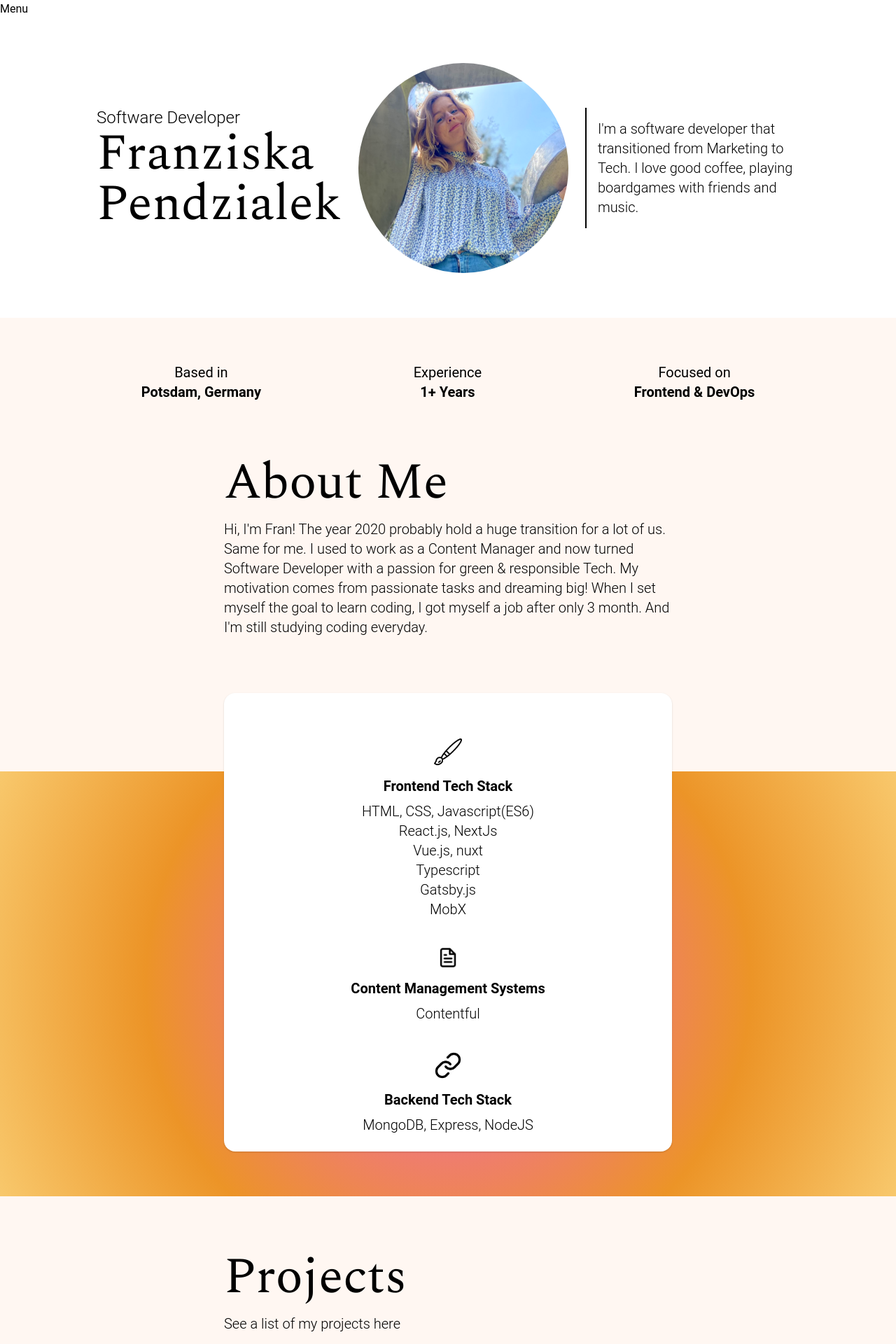
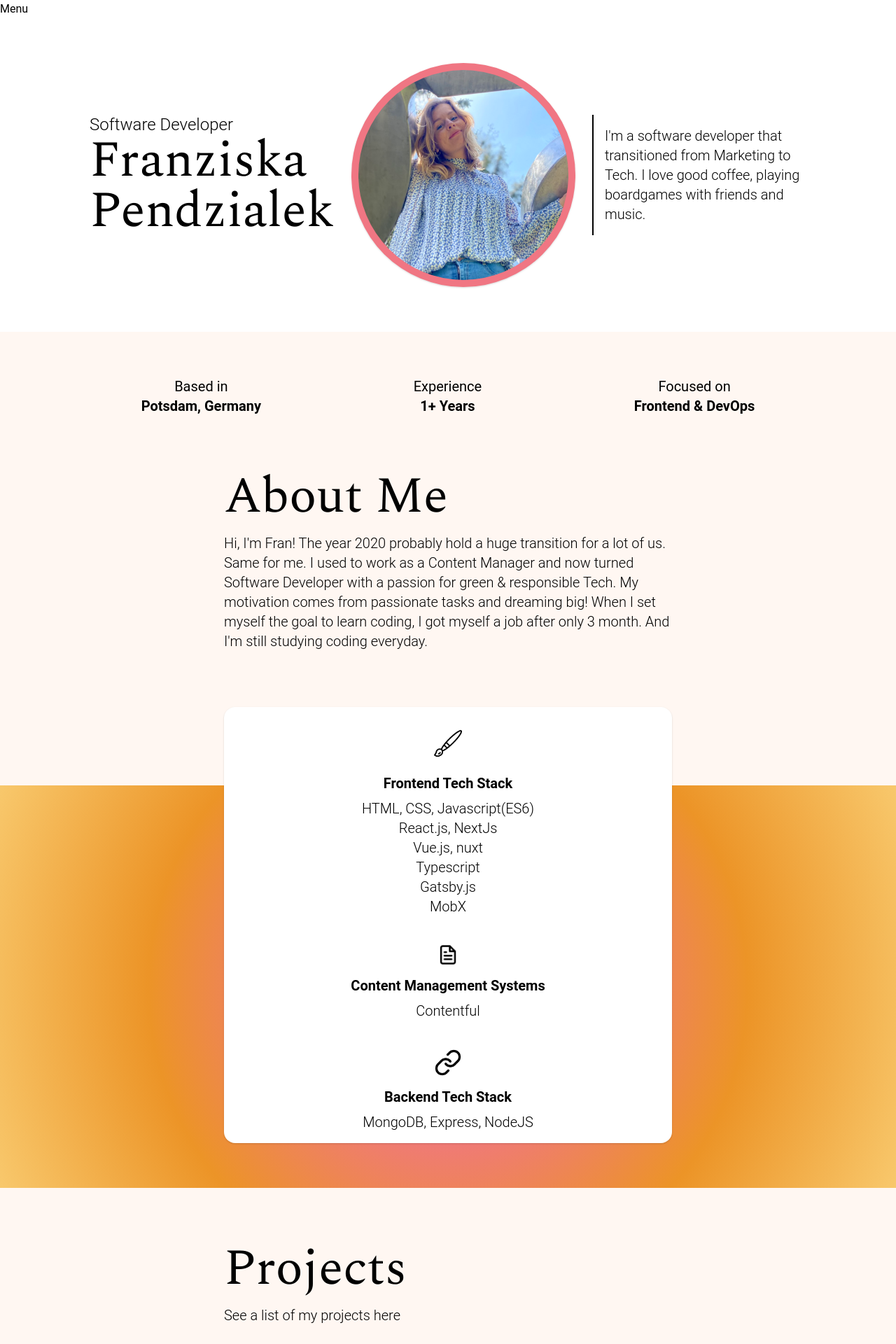
Before and after one commit to franziskacomploi/franziska-website, a Next.js app: page / in a window 1280 px wide. Shown: the top 1920 px of the page at 70% size. Built offline with nearby package versions, Linux system fonts and the light colour scheme.

Commit message:
update hero

```diff
--- a/components/Hero.jsx
+++ b/components/Hero.jsx
@@ -14,6 +14,7 @@ const Hero = () => {
             Pendzialek
           </div>
         </div>
+        <div className="w-80 h-80 rounded-full bg-redpink shadow flex flex-row items-center justify-center">
           <Image
             width={300}
             height={300}
@@ -21,6 +22,7 @@ const Hero = () => {
             alt="franziska-profile-image"
             className="rounded-full"
           />
+        </div>
         <div className="border-l-2">
           <div className="content-big font-light py-4 ml-4 w-72">
             {`I'm a software developer that transitioned from Marketing to Tech.
--- a/components/Skills.jsx
+++ b/components/Skills.jsx
@@ -8,7 +8,7 @@ const Skills = () => {
   return (
     <div className="gradient flex flex-col items-center pb-16">
       <div className="card flex flex-col items-center -mt-28 content-big text-center font-light">
-        <div className="mb-2 mt-10">
+        <div className="py-4">
           <Image
             width={40}
             height={40}
--- a/styles/tailwind.css
+++ b/styles/tailwind.css
@@ -4,7 +4,7 @@
 
 @layer components {
   .headline-xl {
-    @apply text-7xl font-serif;
+    @apply text-6xl md:text-7xl font-serif;
   }
 
   .content-big {
@@ -20,6 +20,6 @@
   }
 
   .card {
-    @apply bg-white w-1/2 p-6 rounded-2xl shadow;
+    @apply bg-white md:w-1/2 p-4 rounded-2xl shadow;
   }
 }
```
Lines whose indentation alone changed are shown as unchanged.
